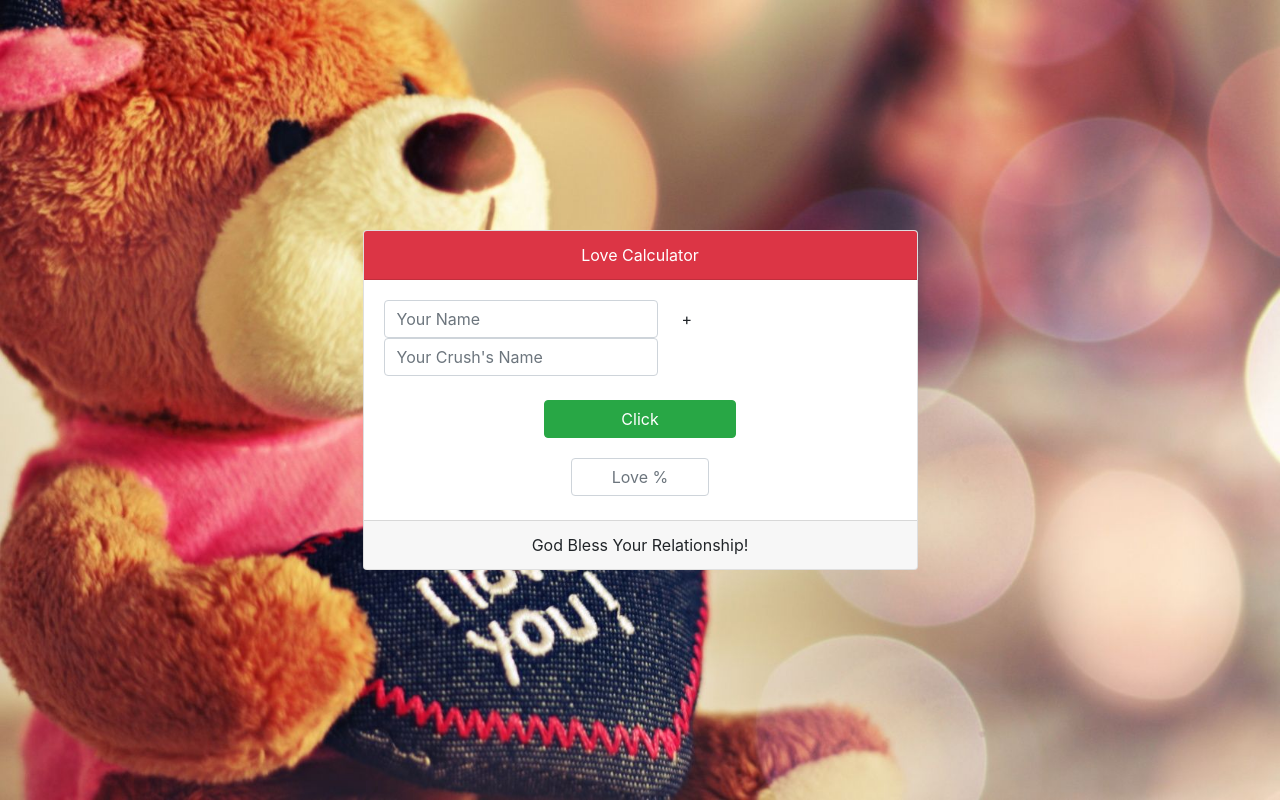
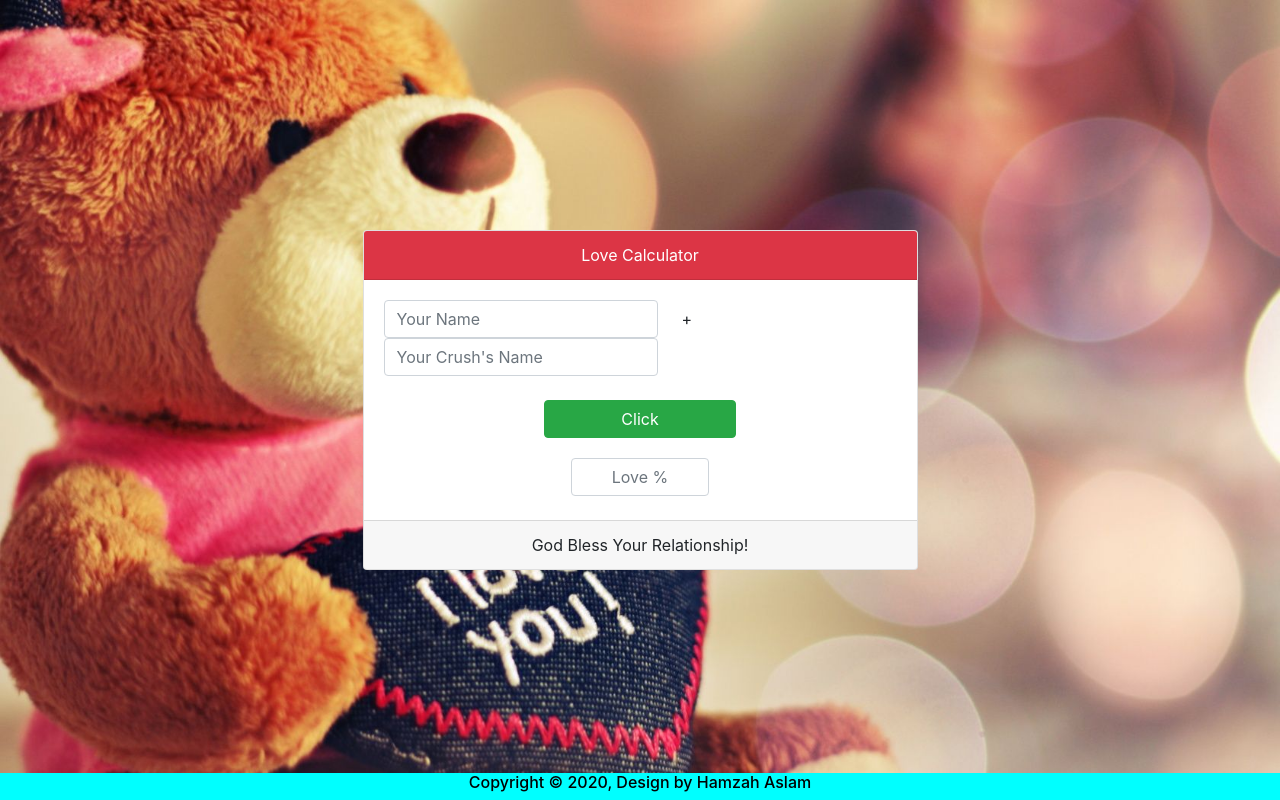
Before and after one commit to HamzahCR7/Love-Calculator-for-Fun, a plain HTML site: page index.html in a window 1280 px wide. Drawn offline with nearby package versions, Linux system fonts and the light colour scheme.

Commit message:
Update index.html

```diff
--- a/index.html
+++ b/index.html
@@ -27,6 +27,21 @@
 			  		left: 50%;
 			  		transform:translate(-50%,-50%) ;
 			  	}
+			  	.footer {
+  position: fixed;
+  left: 0;
+  bottom: 0;
+  width: 100%;
+  background-color:
+
+ #00ffff;
+  color: #000;
+  text-align: center;
+}
+.footer :hover{
+color: #0066ff;
+}
+
 			  </style>
 </head>
 <body>
@@ -55,7 +70,14 @@
 		<div class="card-footer">God Bless Your Relationship!</div>
 
 	</div>
+
 </div>
+<footer class="footer">
+	<h6 class="text-center">Copyright © 2020, Design by Hamzah Aslam</h6>
+
+</footer>
+
+
 <script type="text/javascript">
 	function getLove(){
 		var name=document.getElementById('name').value;
```
